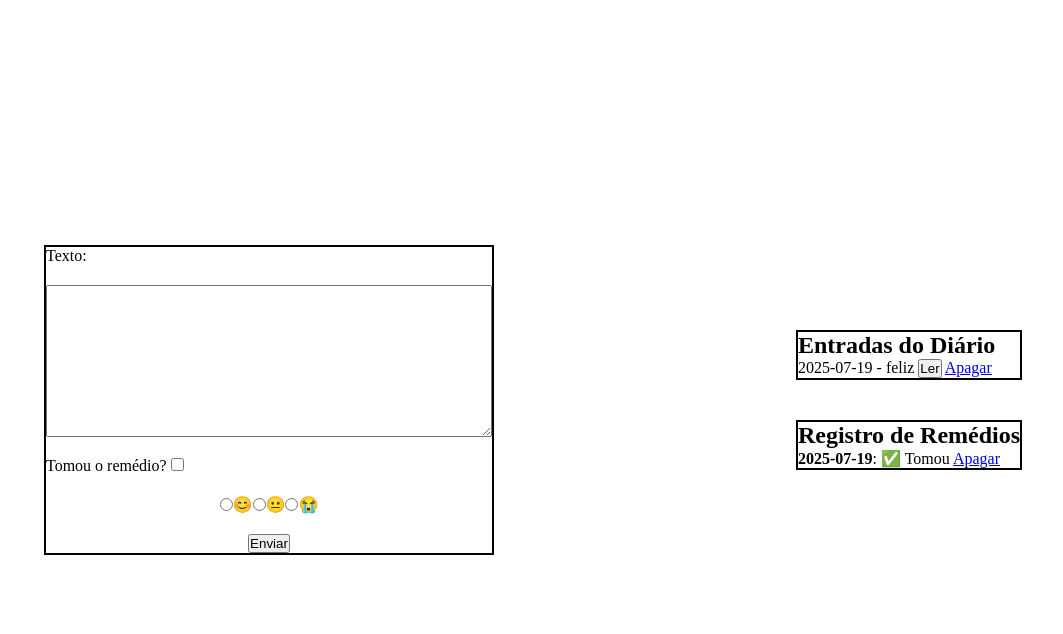
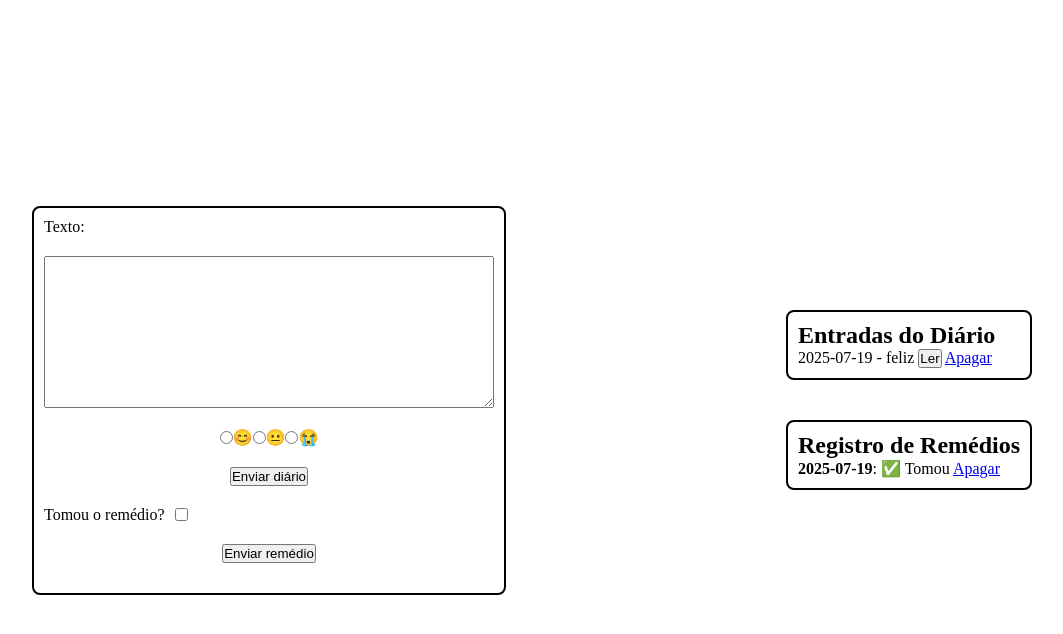
Before and after one commit to lorena-domingos/dose-de-mim, a Flask app: page / in a window 1280 px wide. Shown: the top 634 px of the page, without its empty margins (51-1114 px from the left). Run offline with Flask 3, Linux system fonts and the light colour scheme; data comes from the database, SQL or seed files in the repository; both versions use the stored data as it was after the commit.

Commit message:
- Atualizar formulários para adicionar entradas de diário e remédio, melhorar estilo e adicionar validação

```diff
--- a/app.py
+++ b/app.py
@@ -3,7 +3,6 @@ import sqlite3
 
 app = Flask(__name__)
 DATABASE = 'database.db'
-
 
 def get_db():
     db = getattr(g, '_database', None)
@@ -12,34 +11,38 @@ def get_db():
         db.row_factory = sqlite3.Row
     return db
 
-
 @app.teardown_appcontext
 def close_connection(exception):
     db = getattr(g, '_database', None)
     if db is not None:
         db.close()
 
-
 @app.route("/", methods=["GET", "POST"])
 def index():
-    if request.method == "POST":
-        texto = request.form.get("texto")
-        humor = request.form.get("humor")
-        tomou = 'remedio' in request.form
-
-        db = get_db()
-        db.execute("INSERT INTO diario (texto, emoji) VALUES (?, ?)", (texto, humor))
-        db.execute("INSERT INTO remedio (tomou) VALUES (?)", (tomou,))
-        db.commit()
-
-        return redirect(url_for("index"))
-
     db = get_db()
     diarios = db.execute("SELECT id, data, texto, emoji FROM diario ORDER BY id DESC").fetchall()
     remedios = db.execute("SELECT id, data, tomou FROM remedio ORDER BY id DESC").fetchall()
 
     return render_template("index.html", diarios=diarios, remedios=remedios)
 
+@app.route("/add_remedio", methods=["POST"])
+def add_remedio():
+    tomou = 'remedio' in request.form
+    db = get_db()
+    db.execute("INSERT INTO remedio (tomou) VALUES (?)", (tomou,))
+    db.commit()
+    return redirect("/")
+
+@app.route("/add_diario", methods=["POST"])
+def add_diario():
+    texto = request.form.get("texto")
+    humor = request.form.get("humor")
+    if not texto or not humor:
+        return "Preencha os campos", 400
+    db = get_db()
+    db.execute("INSERT INTO diario (texto, emoji) VALUES (?, ?)", (texto, humor))
+    db.commit()
+    return redirect("/")
 
 @app.route("/delete_diario/<int:id>")
 def delete_diario(id):
@@ -55,6 +58,5 @@ def delete_remedio(id):
     db.commit()
     return redirect("/")
 
-
 if __name__ == "__main__":
     app.run(debug=True)
--- a/static/style.css
+++ b/static/style.css
@@ -14,13 +14,32 @@ main {
 
 /* Formulário */
 
-form {
+.formulario {
+    display: flex;
+    flex-direction: column;
+    gap: 20px;
+    border: 2px solid black;
+    border-radius: 0.5em;
+
+    padding: 10px;
+}
+
+.form_diario, .form_remedio {
     width: 450px;
 
     display: flex;
     flex-direction: column;
     gap: 20px;
-    border: 2px solid black;
+}
+
+.remedio {
+  display: flex;
+  align-items: center;
+  gap: 10px;
+}
+
+.btn-remedio {
+  margin-bottom: 20px;
 }
 
 form input {
@@ -46,6 +65,8 @@ form input {
 
 .conteudo-1, .conteudo-2 {
     border: 2px solid black;
+    border-radius: 0.5em;
+    padding: 10px;
 }
 
 .modal {
--- a/templates/index.html
+++ b/templates/index.html
@@ -8,28 +8,33 @@
 </head>
 <body>
     <main>
-      <form method="post">
+      <div class="formulario">
+        <form class="form_diario" action="/add_diario" method="post">
           <label for="texto">Texto:</label>
-        <textarea name="texto" id="texto" cols="30" rows="10"></textarea>
-
-        <div>
-          <label for="remedio">Tomou o remédio?</label>
-          <input type="checkbox" name="remedio" id="remedio">
-        </div>
+          <textarea name="texto" id="texto" cols="30" rows="10" required="True"></textarea>
 
           <div class="humor">
             <input type="radio" id="feliz" name="humor" value="feliz">
-          <label for="feliz">😊</label><br>
+            <label for="feliz">😊</label>
 
             <input type="radio" id="medio" name="humor" value="medio">
-          <label for="medio">😐</label><br>
+            <label for="medio">😐</label>
 
             <input type="radio" id="triste" name="humor" value="triste">
             <label for="triste">😭</label>
           </div>
 
-        <input type="submit" value="Enviar">
+          <input type="submit" value="Enviar diário">
         </form>
+
+        <form class="form_remedio" action="/add_remedio" method="post">
+          <div class="remedio">
+            <label for="remedio">Tomou o remédio?</label>
+            <input type="checkbox" name="remedio" id="remedio">
+          </div>
+          <input class="btn-remedio" type="submit" value="Enviar remédio">
+        </form>
+      </div>
 
       <div class="resposta">
         <div class="conteudo-1">
```
Also changed, not shown: database.db, 1 other file. Lines whose indentation alone changed are shown as unchanged.
